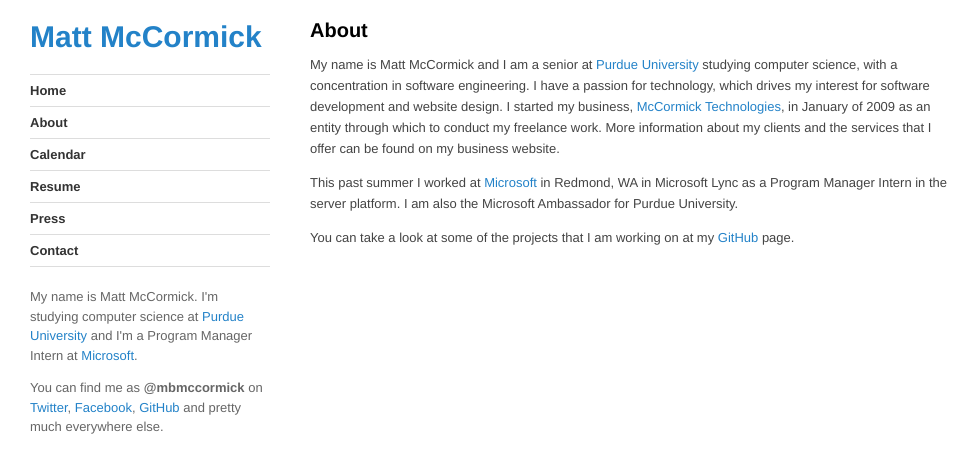
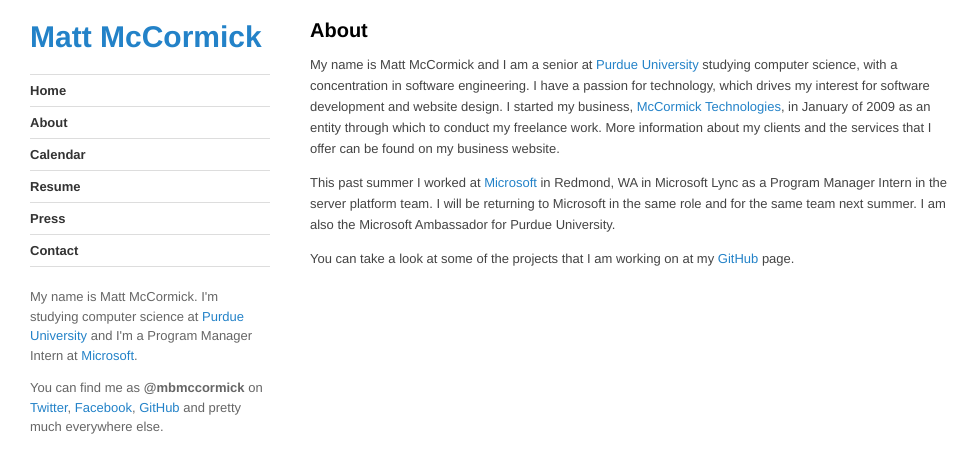
Before and after one commit to mbmccormick/mbmccormick.github.io, a Jekyll site: the page built from about/index.md, in a window 1280 px wide. Shown: the top 473 px of the page, without its empty margins (0-980 px from the left). Built offline with Jekyll 4.4.1, drawn with Linux system fonts in a browser that asks for light colours; Markdown is read by kramdown in place of the engine named in the settings.

Commit message:
Edited about/index.md via GitHub

```diff
--- a/about/index.md
+++ b/about/index.md
@@ -5,6 +5,6 @@
 
 My name is Matt McCormick and I am a senior at [Purdue University](http://www.purdue.edu) studying computer science, with a concentration in software engineering. I have a passion for technology, which drives my interest for software development and website design. I started my business, [McCormick Technologies](http://www.mccormicktechnologies.com), in January of 2009 as an entity through which to conduct my freelance work. More information about my clients and the services that I offer can be found on my business website.
 
-This past summer I worked at [Microsoft](http://www.microsoft.com) in Redmond, WA in Microsoft Lync as a Program Manager Intern in the server platform. I am also the Microsoft Ambassador for Purdue University.
+This past summer I worked at [Microsoft](http://www.microsoft.com) in Redmond, WA in Microsoft Lync as a Program Manager Intern in the server platform team. I will be returning to Microsoft in the same role and for the same team next summer. I am also the Microsoft Ambassador for Purdue University.
 
 You can take a look at some of the projects that I am working on at my [GitHub](https://www.github.com/mbmccormick) page.
```
